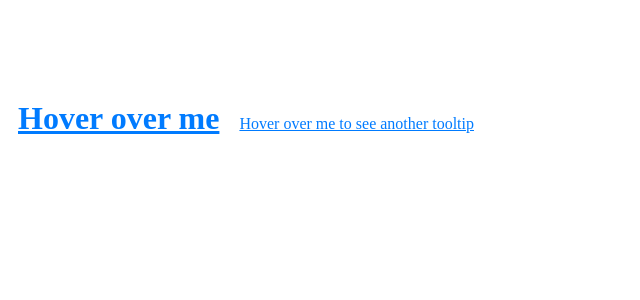
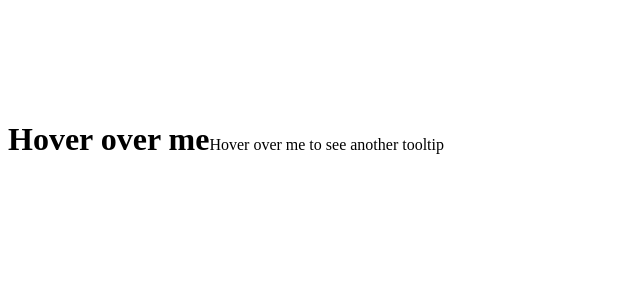
Before and after one commit to acciojob/react-composition-3-aanshu-kumar, a React app: page / in a window 1280 px wide. Shown: the top 300 px of the page, without its empty margins (0-640 px from the left). Built offline with nearby package versions, Linux system fonts and the light colour scheme.

Commit message:
Update App.css

```diff
--- a/src/styles/App.css
+++ b/src/styles/App.css
@@ -1,34 +1,28 @@
 
-
+/* Tooltip.css */
 .tooltip {
   position: relative;
   display: inline-block;
-    cursor: pointer;
 }
 
 .tooltiptext {
   visibility: visible;
   position: absolute;
-    bottom: 125%; /* Position above the children */
-    left: 50%;
-    transform: translateX(-50%);
   background-color: #333;
   color: #fff;
   text-align: center;
   padding: 5px 10px;
   border-radius: 4px;
+  top: -100%;
+  left: 50%;
+  transform: translateX(-50%);
   white-space: nowrap;
-    z-index: 10;
+  z-index: 1;
   opacity: 0;
-    transition: opacity 0.3s ease;
+  transition: opacity 0.3s;
 }
 
 .tooltip:hover .tooltiptext {
+  visibility: visible;
   opacity: 1;
 }
-
-  .hover-item {
-    color: #007bff;
-    text-decoration: underline;
-    margin: 0 10px;
-  }
```
Lines whose indentation alone changed are shown as unchanged.
